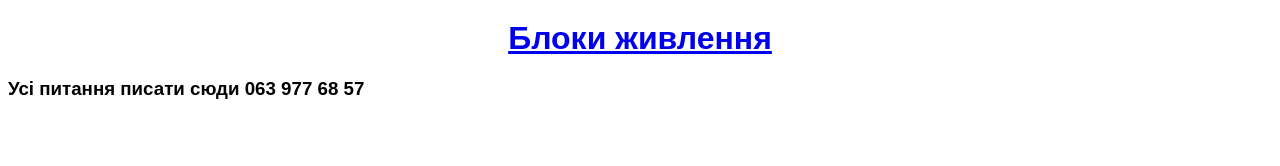
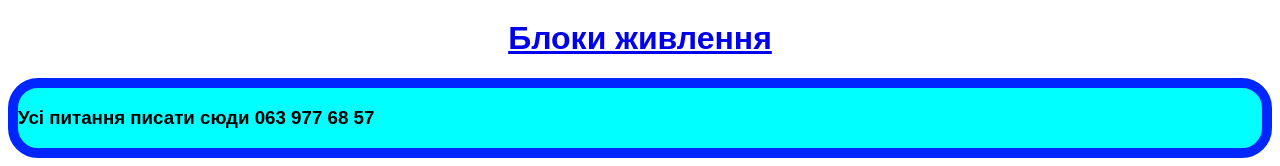
Before and after one commit to nazarkonon/final, a plain HTML site: page tr3.html in a window 1280 px wide. Shown: the part 1070-1236 px from the top of the page. Before the commit the page ends 1189 px from the top, so only its background shows below. Drawn offline with Linux system fonts and the light colour scheme.

Commit message:
Update tr3.html

```diff
--- a/tr3.html
+++ b/tr3.html
@@ -59,4 +59,9 @@ color: rgb(255, 205, 233);
 background-color: rgb(255, 47, 47);
 transition: 5s linear;
 }
+    footer{
+    background-color: aqua;
+border: 10px solid rgb(0, 38, 255);
+border-radius: 30px;
+}
 </style>
```
